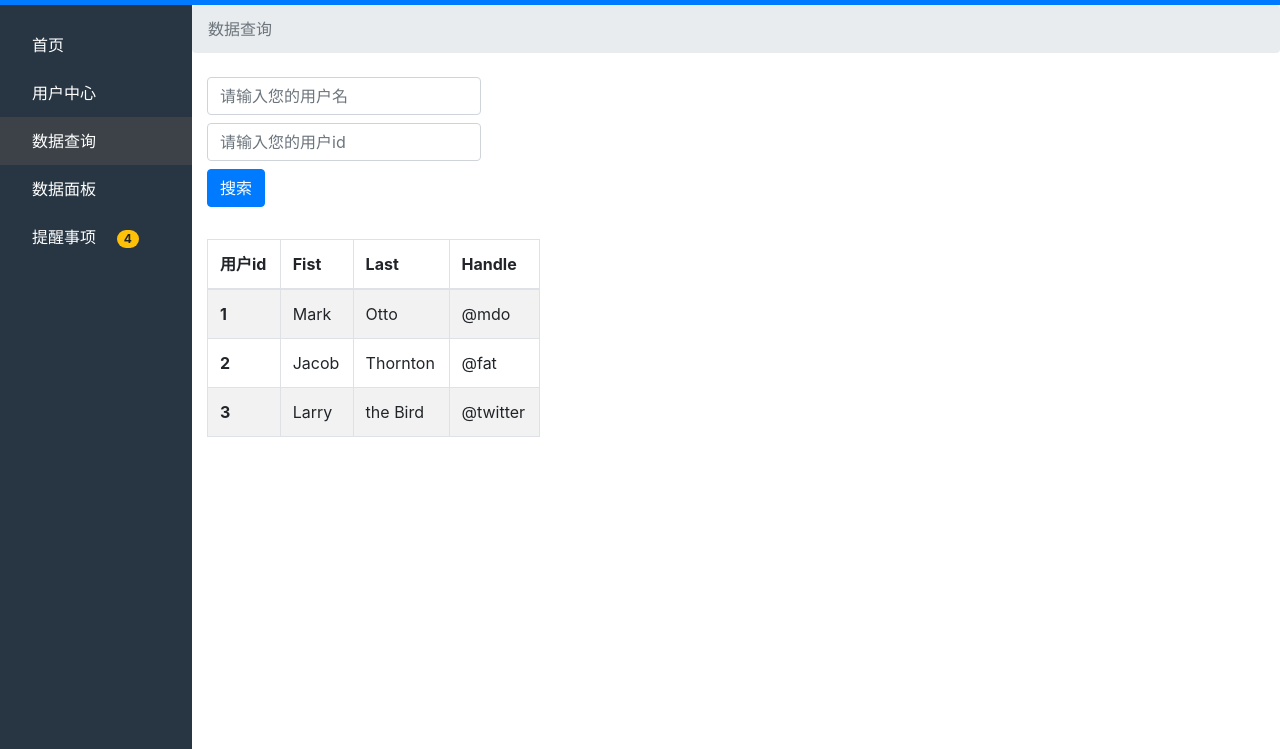
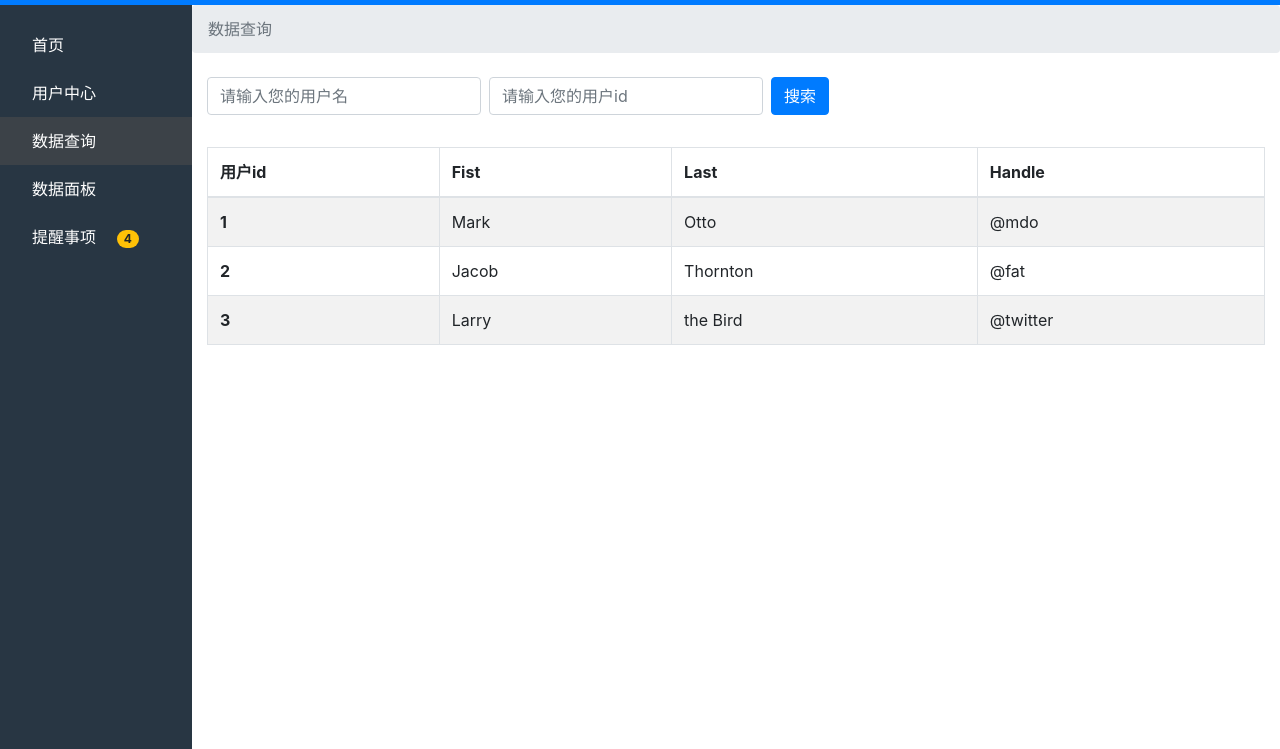
Before and after one commit to 649736675/bs4demo, a plain HTML site: page search.html in a window 1280 px wide. Shown: the part 51-800 px from the top of the page. Drawn offline with Linux system fonts and the light colour scheme.

Commit message:
'bootstrap4'

```diff
--- a/search.html
+++ b/search.html
@@ -57,7 +57,7 @@
 			<!-- 容器内容 -->
 			<div class="container-fluid">
 				<div class="row">
-					<div class="col-lg-4 mb-2">
+					<div class="col-lg-12 mb-2">
 						<form class="form-inline mt-2 mb-4">
 							<div class="form-group mr-2 mb-2">
 								<input type="text" class="form-control" placeholder="请输入您的用户名">
```
Also changed, not shown: tip.html (+1 -1 lines).
